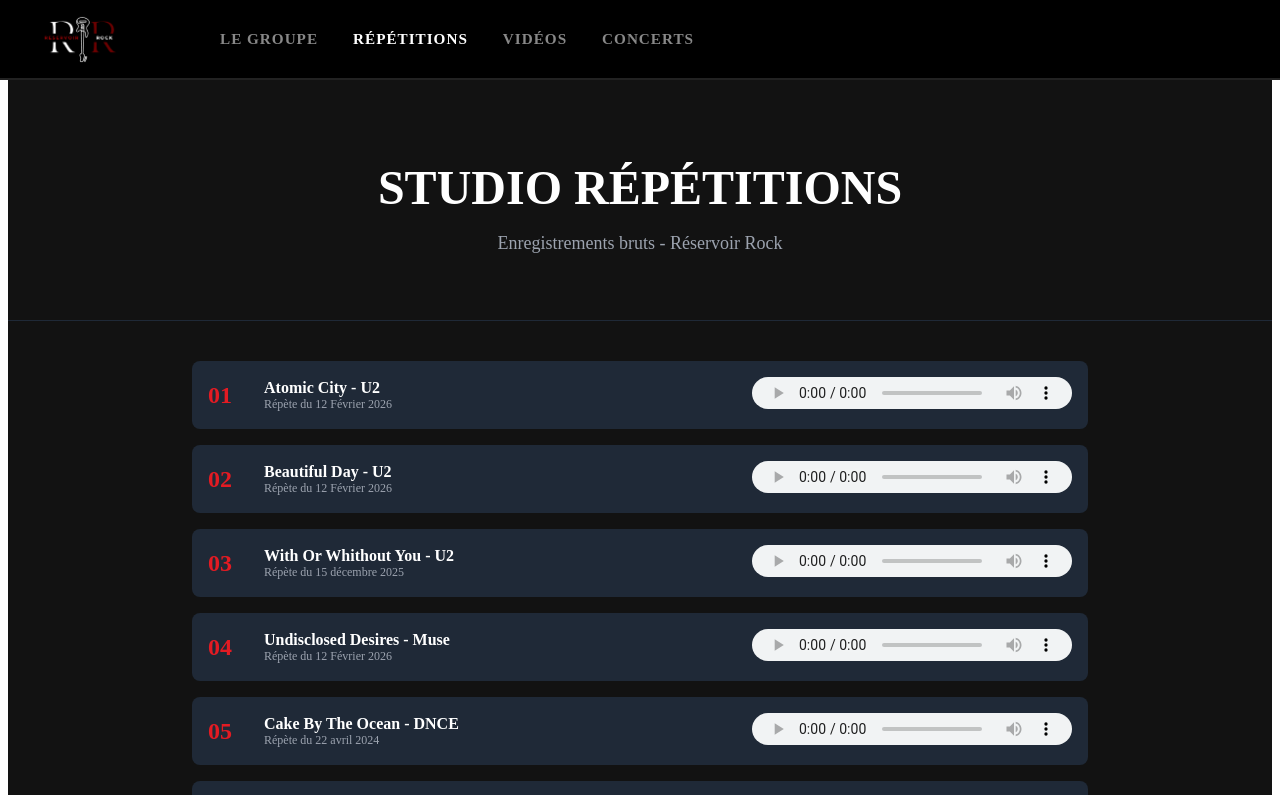
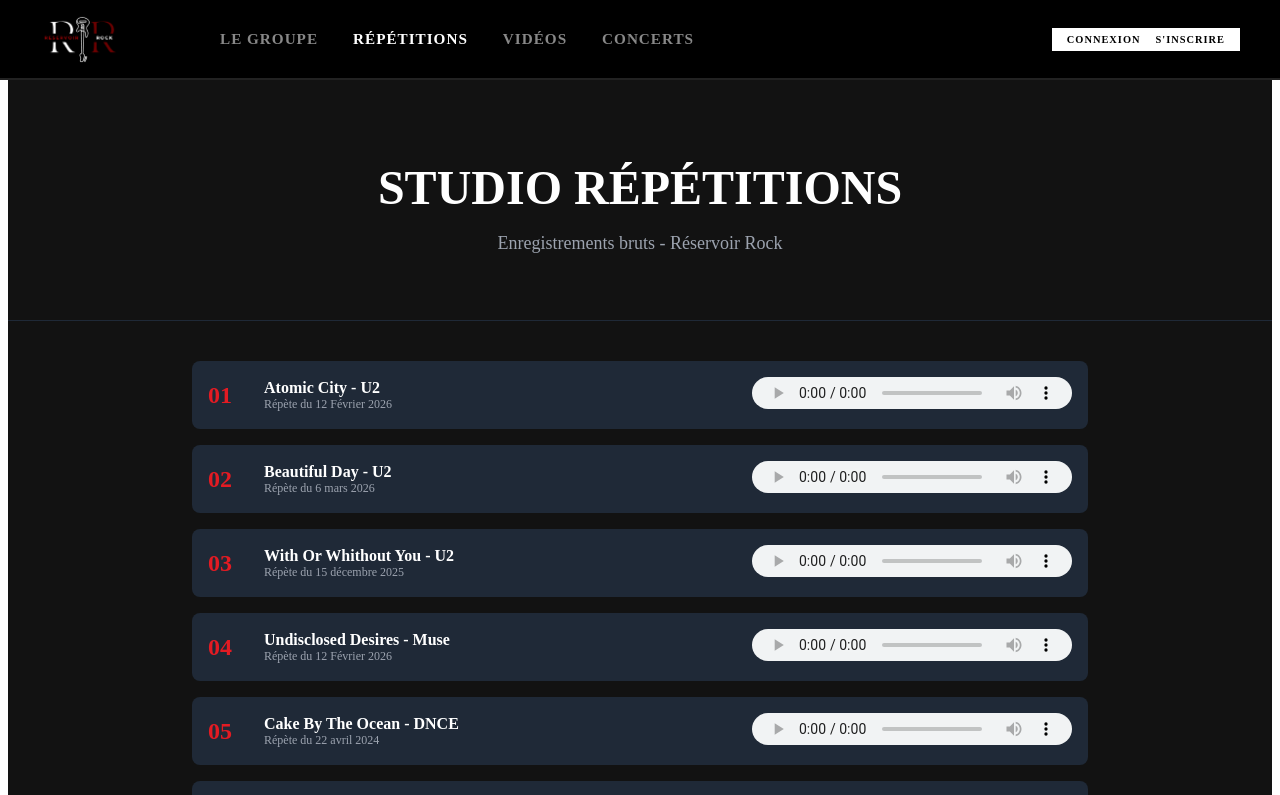
Before and after one commit to emmanuelle-dupasmahe/RR, a React app in the folder frontend/: page /repetition in a window 1280 px wide. Shown: the top 795 px of the page. Built offline with nearby package versions, Linux system fonts and the light colour scheme; the HTML template or start-up script is replaced by a standard one.

Commit message:
ajout du bouton connexion s'inscrire et création de ma base reservoirrock sur php myadmin

```diff
--- a/frontend/src/App.css
+++ b/frontend/src/App.css
@@ -69,6 +69,11 @@ nav a.active {
   text-transform: uppercase;
   text-decoration: none;
   letter-spacing: 1px;
+  transition: color 0.3s ease;
+}
+
+.auth-zone a:hover {
+  color: #666666;
 }
 
 .auth-zone button {
--- a/frontend/src/components/Header.jsx
+++ b/frontend/src/components/Header.jsx
@@ -31,10 +31,15 @@ function Header() {
                 {isAuthenticated && <NavLink to="/dashboard">Admin</NavLink>}
             </nav>
 
-            {isAuthenticated && (
+            {isAuthenticated ? (
                 <div className="auth-zone">
                     <span>{user?.firstname}</span>
                     <button onClick={handleLogout}>Déconnexion</button>
+                </div>
+            ) : (
+                <div className="auth-zone">
+                    <Link to="/login">Connexion</Link>
+                    <Link to="/register">S'inscrire</Link>
                 </div>
             )}
         </header>
--- a/frontend/src/layouts/MainLayout.jsx
+++ b/frontend/src/layouts/MainLayout.jsx
@@ -7,7 +7,7 @@ function MainLayout() {
         <div className="flex flex-col min-h-screen">
             <Header />
             <main className="flex-grow">
-                <Outlet /> {/* ← La page enfant s'affiche ici */}
+                <Outlet />
             </main>
             <Footer />
         </div>
--- a/frontend/src/pages/Repetitions.jsx
+++ b/frontend/src/pages/Repetitions.jsx
@@ -2,7 +2,7 @@
 function Repetitions() {
     const morceaux = [
         { id: 1, titre: "Atomic City - U2", detail: "Répète du 12 Février 2026", url: "/audio/Atomic_city.mp3" },
-        { id: 2, titre: "Beautiful Day - U2", detail: "Répète du 12 Février 2026", url: "/audio/Beautiful_day.mp3" },
+        { id: 2, titre: "Beautiful Day - U2", detail: "Répète du 6 mars 2026", url: "/audio/Beautiful_day.mp3" },
         { id: 3, titre: "With Or Whithout You - U2", detail: "Répète du 15 décembre 2025", url: "/audio/With_or.mp3" },
         { id: 4, titre: "Undisclosed Desires - Muse", detail: "Répète du 12 Février 2026", url: "/audio/Undisclosed_desire.mp3" },
         { id: 5, titre: "Cake By The Ocean - DNCE", detail: "Répète du 22 avril 2024", url: "/audio/Cake_ocean.mp3" },
```
Also changed, not shown: 2 other files (tests, documents, lock files or other folders).
